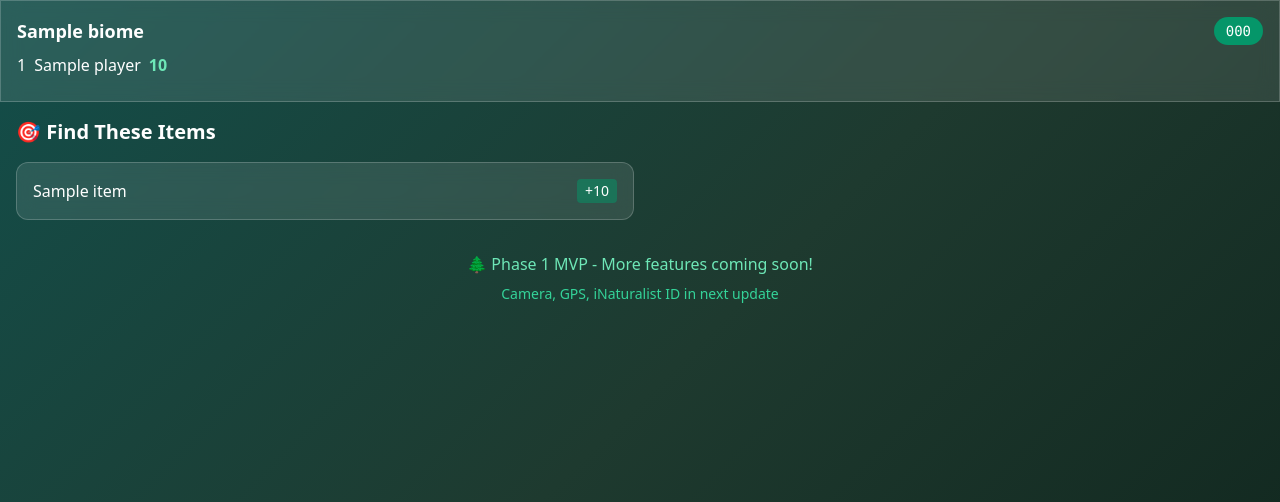
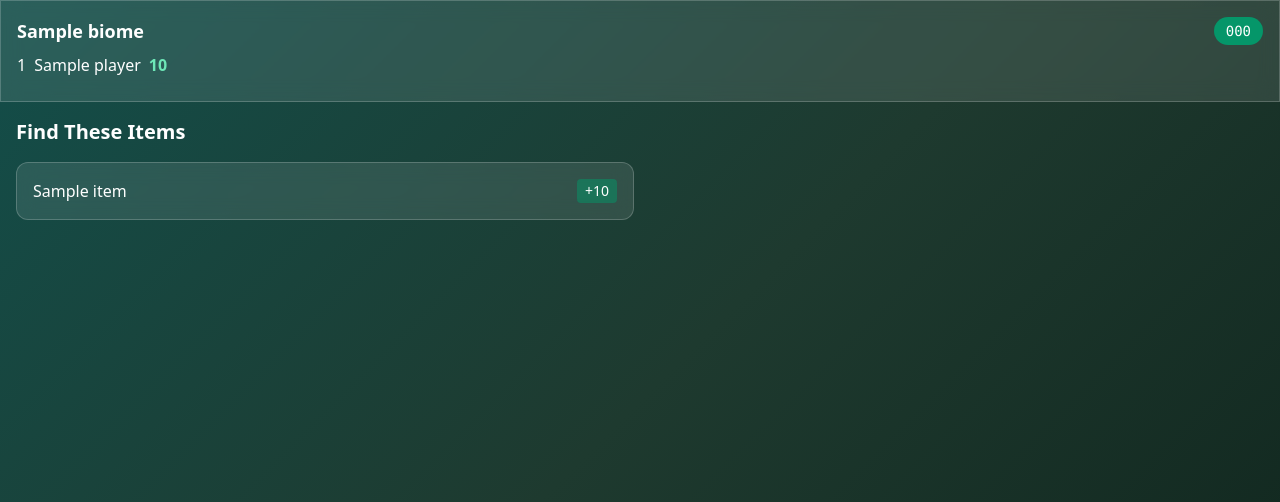
Before and after one commit to tpellis19-ship-it/naturehunt, a Flask app: template templates/game.html in a window 1280 px wide. Shown: the top 502 px of the page. Run offline with Flask 3, Linux system fonts and the light colour scheme; the template is opened without the code that fills it: most values are stand-ins (such as "Sample title", 1, 10 or a date in 2020); some libraries are stand-ins or nearby versions.

Commit message:
Fix game template

```diff
--- a/templates/game.html
+++ b/templates/game.html
@@ -3,7 +3,7 @@
 <head>
     <meta charset="UTF-8">
     <meta name="viewport" content="width=device-width, initial-scale=1.0">
-    <title>{{ biome['name'] }} Hunt</title>
+    <title>Hunt</title>
     <script src="https://cdn.tailwindcss.com"></script>
     <style>
         body { background: linear-gradient(135deg, #134e4a 0%, #1e3a2f 50%, #0f241c 100%); min-height: 100vh; }
@@ -28,7 +28,7 @@
     </div>
 
     <div class="p-4">
-        <h2 class="text-xl font-bold mb-4">🎯 Find These Items</h2>
+        <h2 class="text-xl font-bold mb-4">Find These Items</h2>
         <div class="grid grid-cols-2 gap-3">
             {% for item, points in biome['items'].items() %}
             <div class="glass rounded-xl p-4">
@@ -39,29 +39,6 @@
             </div>
             {% endfor %}
         </div>
-
-        <div class="mt-8 text-center">
-            <div class="text-emerald-300 mb-2">🌲 Phase 1 MVP - More features coming soon!</div>
-            <div class="text-sm text-emerald-400">Camera, GPS, iNaturalist ID in next update</div>
-        </div>
     </div>
-
-    <script>
-        async function refreshLeaderboard() {
-            const response = await fetch('/api/leaderboard/{{ game.code }}');
-            const players = await response.json();
-
-            const lb = document.getElementById('leaderboard');
-            lb.innerHTML = players.map((p, i) => `
-                <div class="flex items-center gap-2 shrink-0">
-                    <span>${i + 1}</span>
-                    <span>${p.name}</span>
-                    <span class="font-bold text-emerald-300">${p.score}</span>
-                </div>
-            `).join('');
-        }
-
-        setInterval(refreshLeaderboard, 10000);
-    </script>
 </body>
 </html>
```
